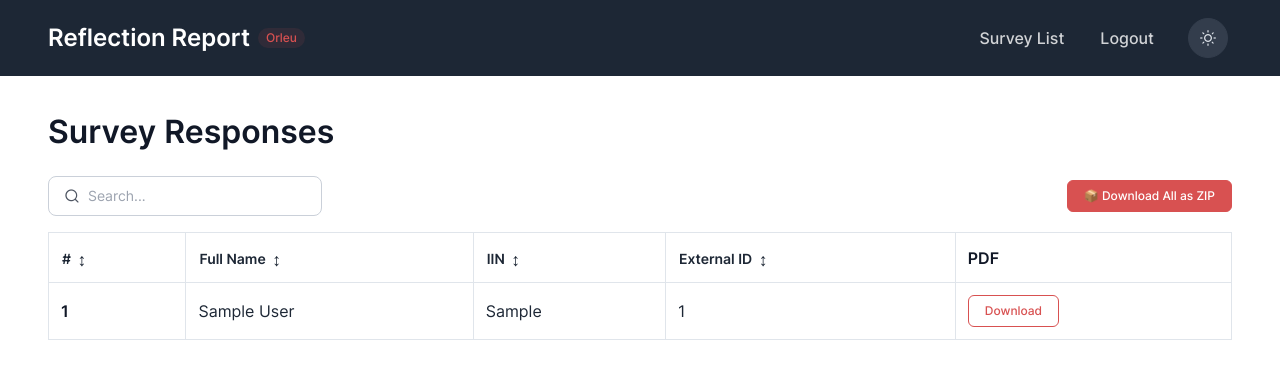
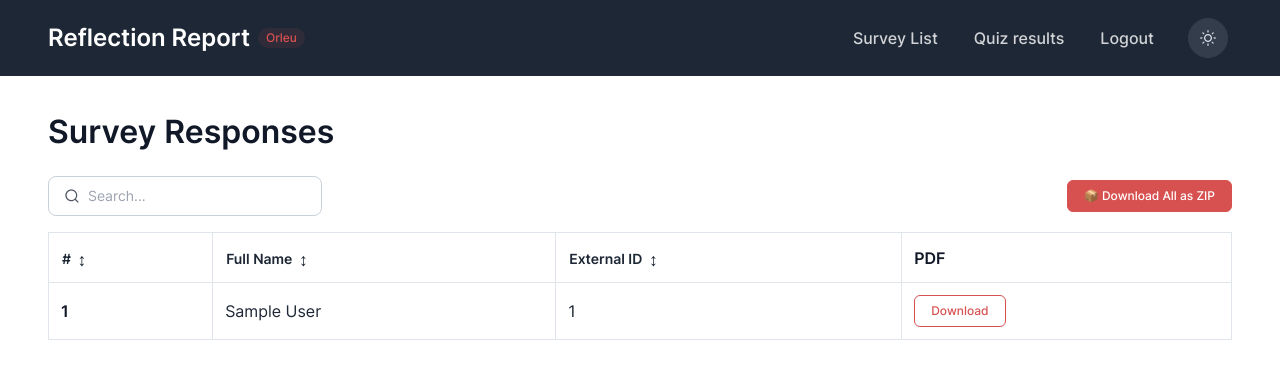
Before and after one commit to Rnurdaulet/reflex_orleu, a Django app: page /survey/list/ in a window 1280 px wide. Shown: the top 379 px of the page. Run offline with Django 5.2, Linux system fonts and the light colour scheme; a user stored in the database is signed in; tables that the repository leaves empty hold one stand-in row (values such as "Sample post"); some libraries are stand-ins or nearby versions.

Commit message:
quiz results

```diff
--- a/apps/quiz/views.py
+++ b/apps/quiz/views.py
@@ -1,5 +1,7 @@
 from datetime import timedelta
 import csv, io, base64
+
+from django.contrib.admin.views.decorators import staff_member_required
 from openpyxl import Workbook
 import requests
 import json
@@ -229,7 +231,7 @@ def quiz_already_submitted_view(request):
 def quiz_submitted_view(request):
     return render(request, "quiz/quiz_submitted.html")
 
-
+@staff_member_required
 @login_required
 def quiz_results_view(request):
     # собираем все вопросы (для заголовков Q1…QN)
--- a/apps/survey/views.py
+++ b/apps/survey/views.py
@@ -1,3 +1,4 @@
+from django.contrib.admin.views.decorators import staff_member_required
 from django.contrib.auth.decorators import login_required
 from django.shortcuts import render, redirect
 from django.views.decorators.csrf import csrf_exempt
@@ -118,7 +119,7 @@ def finalize_signed_survey(request):
     except Exception as e:
         return JsonResponse({"success": False, "message": str(e)}, status=500)
 
-
+@staff_member_required
 @login_required
 def survey_list_view(request):
     surveys = SurveyResponse.objects.filter(is_submitted=True)
--- a/templates/base.html
+++ b/templates/base.html
@@ -67,6 +67,9 @@
                         {% if user.is_staff %}
                             <li class="nav-item">
                                 <a class="nav-link" href="{% url 'survey_list' %}">Survey List</a>
+                            </li>
+                            <li class="nav-item">
+                                <a class="nav-link" href="{% url 'quiz_results' %}">Quiz results</a>
                             </li>
                         {% endif %}
                         <li class="nav-item">
--- a/templates/survey/list.html
+++ b/templates/survey/list.html
@@ -28,9 +28,6 @@
             <button type="button" class="btn table-sort p-0 fw-semibold text-dark" data-sort="full-name">Full Name</button>
           </th>
           <th>
-            <button type="button" class="btn table-sort p-0 fw-semibold text-dark" data-sort="iin">IIN</button>
-          </th>
-          <th>
             <button type="button" class="btn table-sort p-0 fw-semibold text-dark" data-sort="external-id">External ID</button>
           </th>
           <th>PDF</th>
@@ -41,7 +38,6 @@
         <tr>
           <th class="order" scope="row">{{ forloop.counter }}</th>
           <td class="full-name">{{ survey.full_name }}</td>
-          <td class="iin">{{ survey.person.iin }}</td>
           <td class="external-id">{{ survey.external_id }}</td>
           <td>
             {% if survey.pdf_file %}
```
